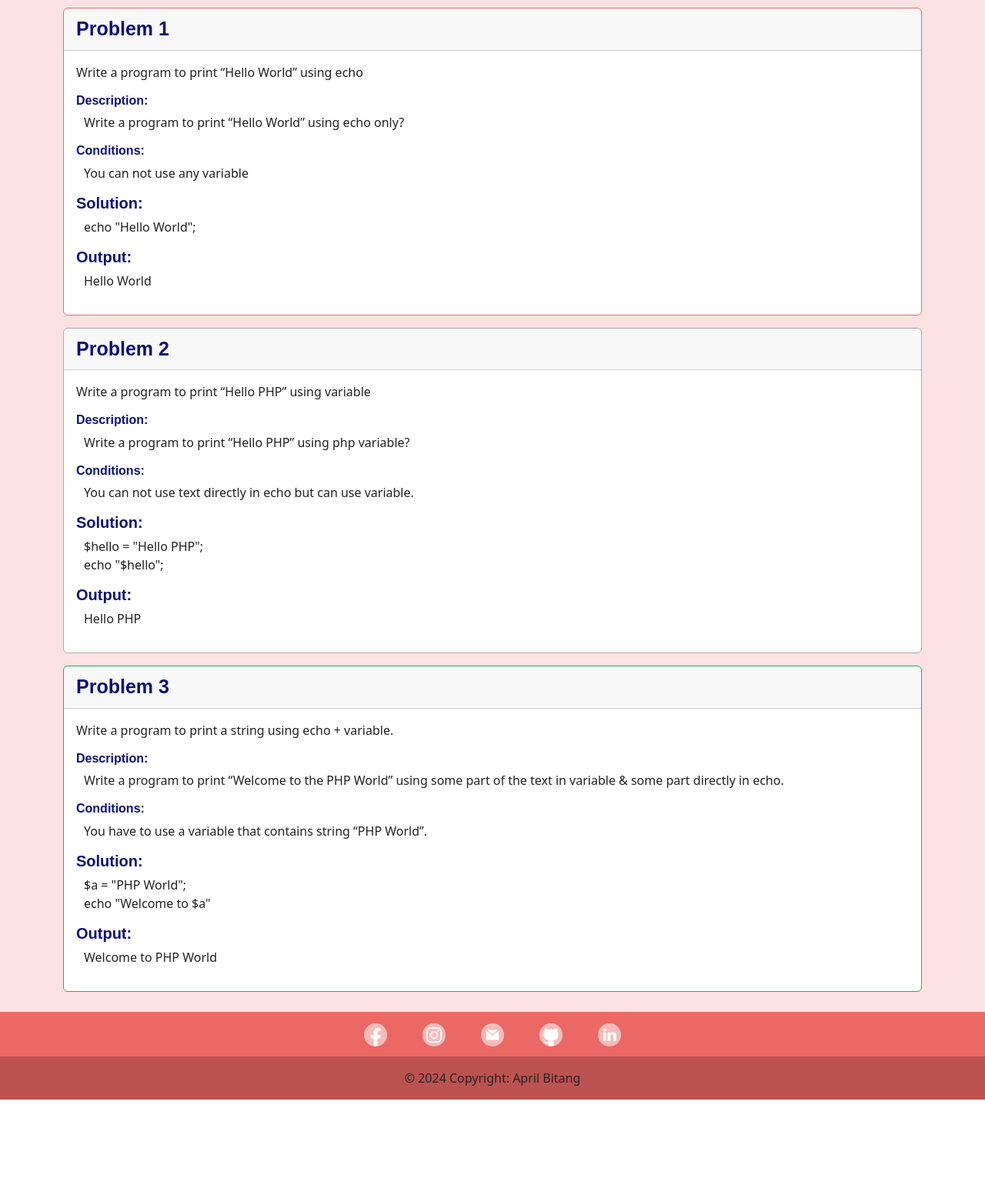
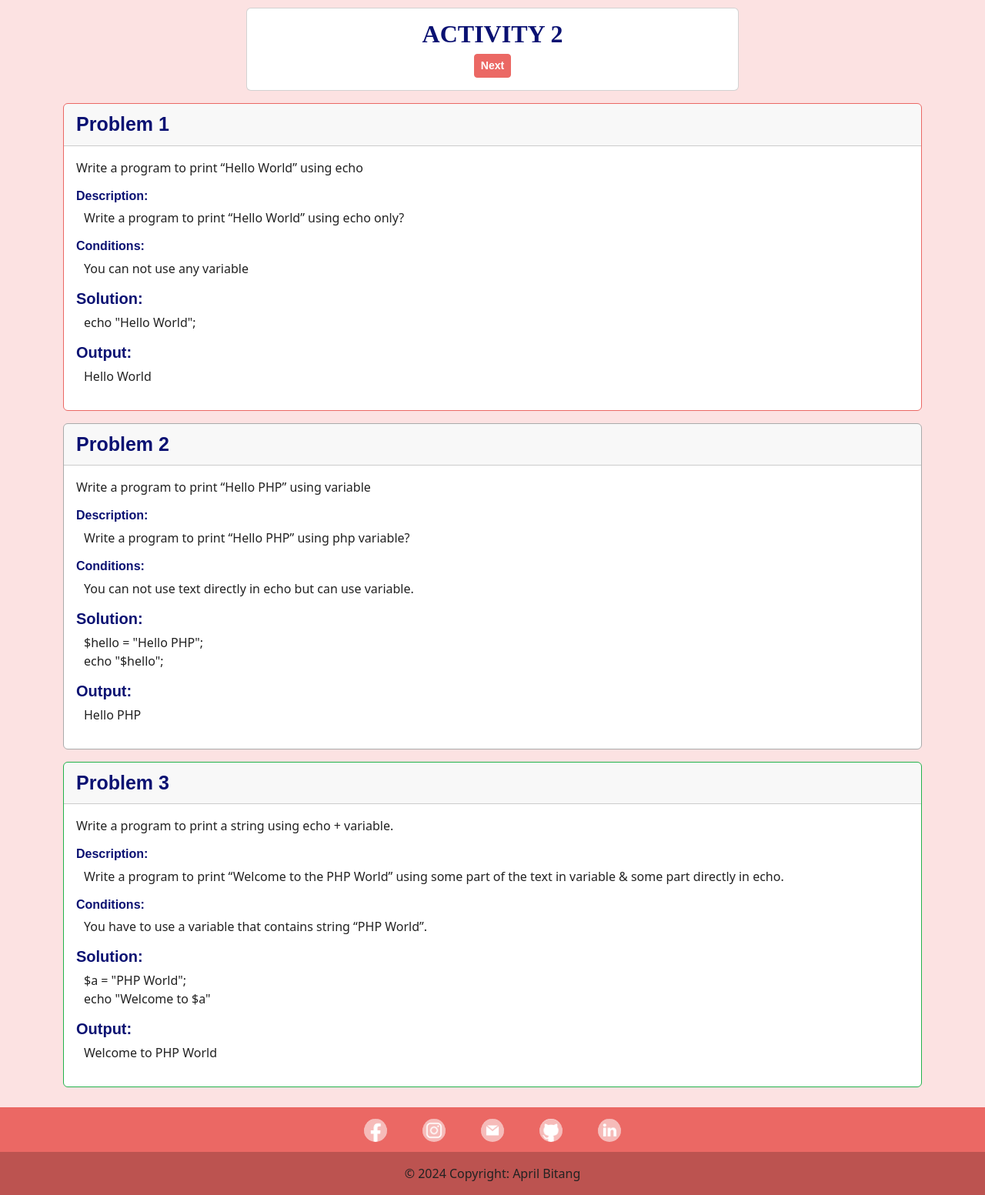
Before and after one commit to MsEphryll/SimpleWebSite, a PHP site: page /act2.php in a window 1280 px wide. Shown: the part 59-1612 px from the top of the page at 77% size. Before the commit the page ends 1488 px from the top, so only its background shows below. Run offline with PHP 8.4, Linux system fonts and the light colour scheme; some web fonts are replaced.

Commit message:
Update act2.php
added the activity title/number to indicate what activity it is, and button(s) above to directly switch between previous/next activities.

```diff
--- a/act2.php
+++ b/act2.php
@@ -1,6 +1,27 @@
 <?php include 'templates/header.php' ?>
 
 <style>
+  @font-face {
+    font-family: protestriot-regular;
+    src: url(fonts/ProtestRiot-Regular.ttf);
+  }
+
+  #actTitle {
+    max-width: 40rem;
+    margin: auto;
+  }
+
+  .act{
+    text-align: center;
+    font-family: protestriot-regular;
+    color: #0A1172;
+
+  }
+
+  .links {
+    text-align: center;
+  }
+
   #main {
     max-width: 500rem;
   }
@@ -12,7 +33,7 @@
     color: #0A1172;
   }
 
-  h5, h6 {
+  h2, h3, h5, h6 {
     color: #0A1172;
   }
 
@@ -21,8 +42,18 @@
   }
 </style>
 
+<div class="card btn-primary mb-3" id="actTitle";>
+<div class="card-body">
+  <h2 class="act">ACTIVITY 2</h2>
+  <div class="links">
+
+    <a href="act33.php" class="next"><button type="button" class="btn btn-primary btn-sm">Next</button></a>
+  </div>
+</div>
+</div>
+
 <!-- Problem 1 -->
-<div class="card border-primary mb-3" id="main" style="max-width: 500rem;">
+<div class="card border-primary mb-3" id="main">
   <div class="card-header">Problem 1</div>
   <div class="card-body">
 
```
